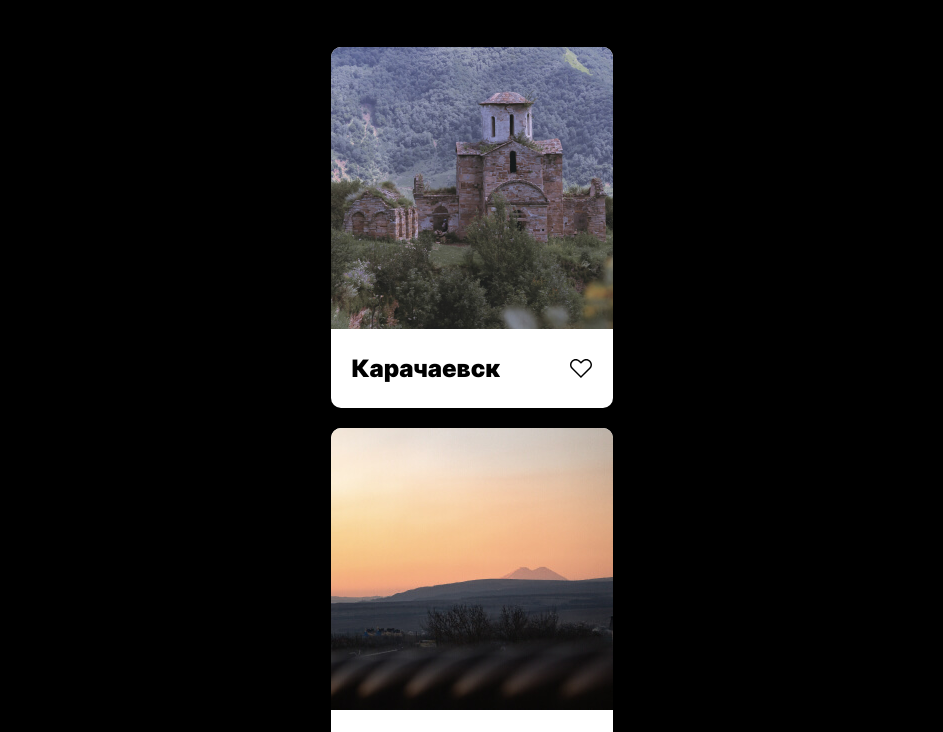
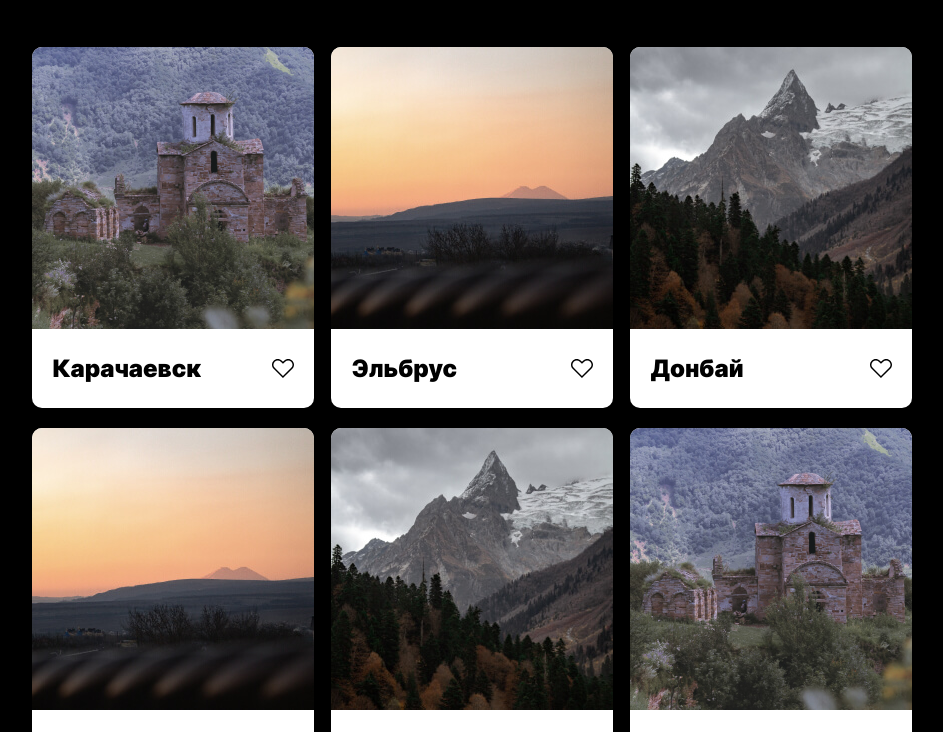
Before and after one commit to zilov/mesto, a plain HTML site: page index.html in a window 1280 px wide. Shown: the part 283-1015 px from the top of the page, without its empty margins (168-1111 px from the left). Drawn offline with Linux system fonts and the light colour scheme.

Commit message:
feat: grid for tablet and desktop

```diff
--- a/blocks/mesto-cards/mesto-cards.css
+++ b/blocks/mesto-cards/mesto-cards.css
@@ -1,10 +1,26 @@
 .mesto-cards{
   display: grid;
   max-width: 282px;
-  grid-template-columns: 100%;
+  grid-template-columns: 282px;
 
   row-gap: 20px;
 
-
   margin: 0 auto 48px;
 }
+
+@media screen and (min-width: 768px) {
+  .mesto-cards {
+    max-width: calc(282px * 2 + 17px);
+    grid-template-columns: repeat(2, 282px);
+    column-gap: 17px;
+
+    margin-bottom: 66px;
+  }
+}
+
+@media screen and (min-width: 1024px) {
+  .mesto-cards {
+    max-width: calc(282px * 3 + 17px * 2);
+    grid-template-columns: repeat(3, 282px);
+  }
+}
```
